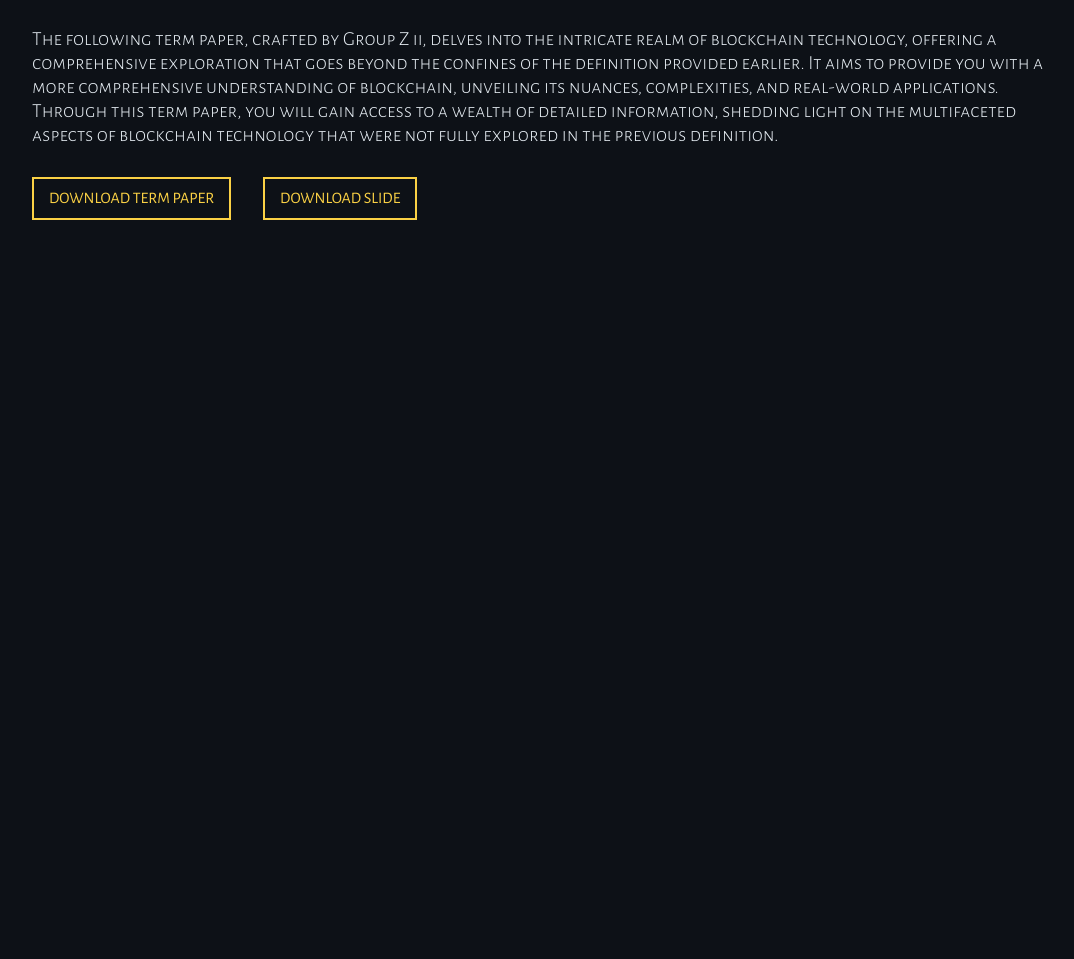
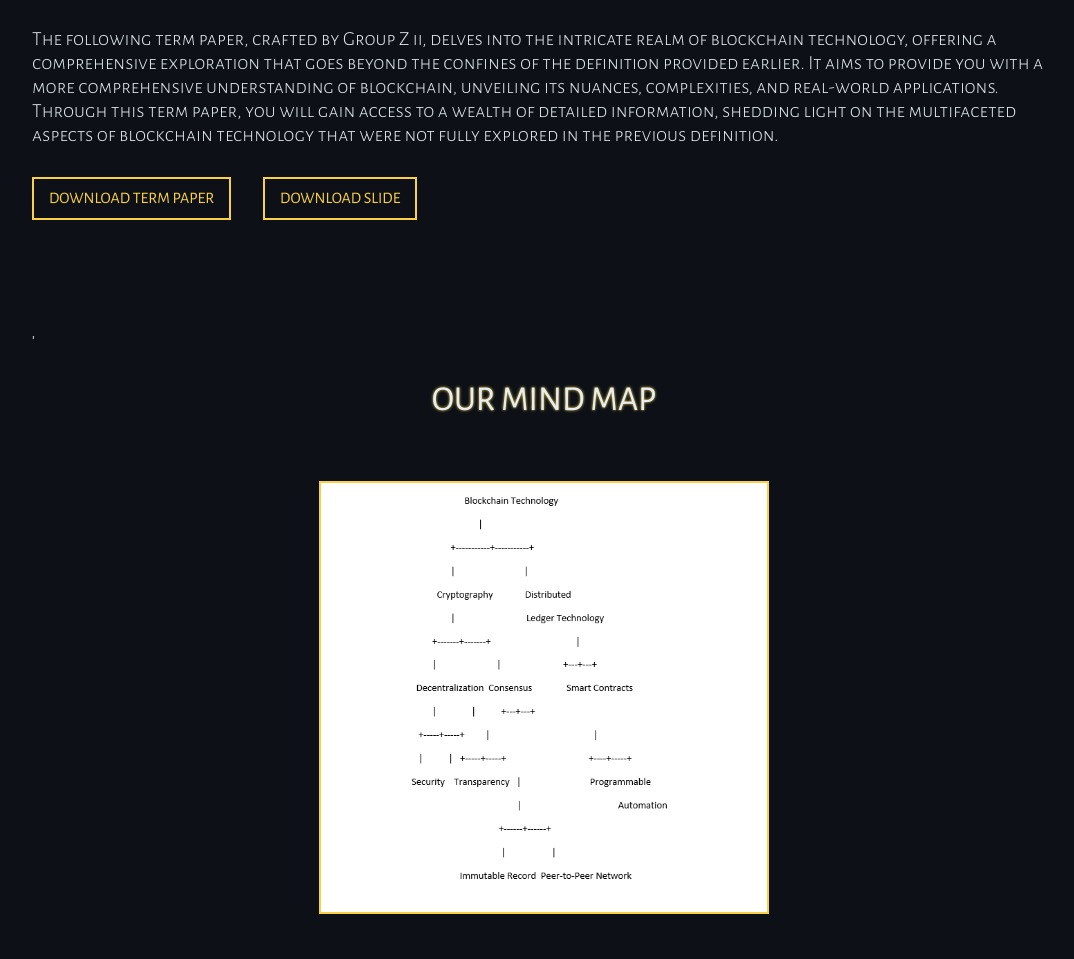
Before and after one commit to Officialibn1/groupziicsc413, a plain HTML site: page index.html in a window 1280 px wide. Shown: the part 1318-2277 px from the top of the page, without its empty margins (96-1170 px from the left). Before the commit the page ends 1608 px from the top, so only its background shows below. Drawn offline with nearby package versions, Linux system fonts and the light colour scheme.

Commit message:
Mind map section complete

```diff
--- a/index.css
+++ b/index.css
@@ -137,3 +137,14 @@ header h1 {
     background: var(--gold-color);
     color: var(--dark-color);
 }
+
+.mind {
+    width: 100%;
+    max-width: 450px;
+    margin: 60px auto 0;
+}
+
+.mind img {
+    width: 100%;
+    border: 2px solid var(--gold-color);
+}
--- a/index.html
+++ b/index.html
@@ -103,6 +103,19 @@
         </div>
     </section>
 
+    <!-- Mind Map -->
+    <section class="container">'
+        <div class="mindmap">
+            <h2 class="title">
+                OUR MIND MAP
+            </h2>
+
+            <div class="mind">
+                <img src="/img/btecmind.png" alt="">
+            </div>
+        </div>
+    </section>
+
 
     <script src="index.js"></script>
 </body>
```
Also changed, not shown: img/btecmind.png (added).
